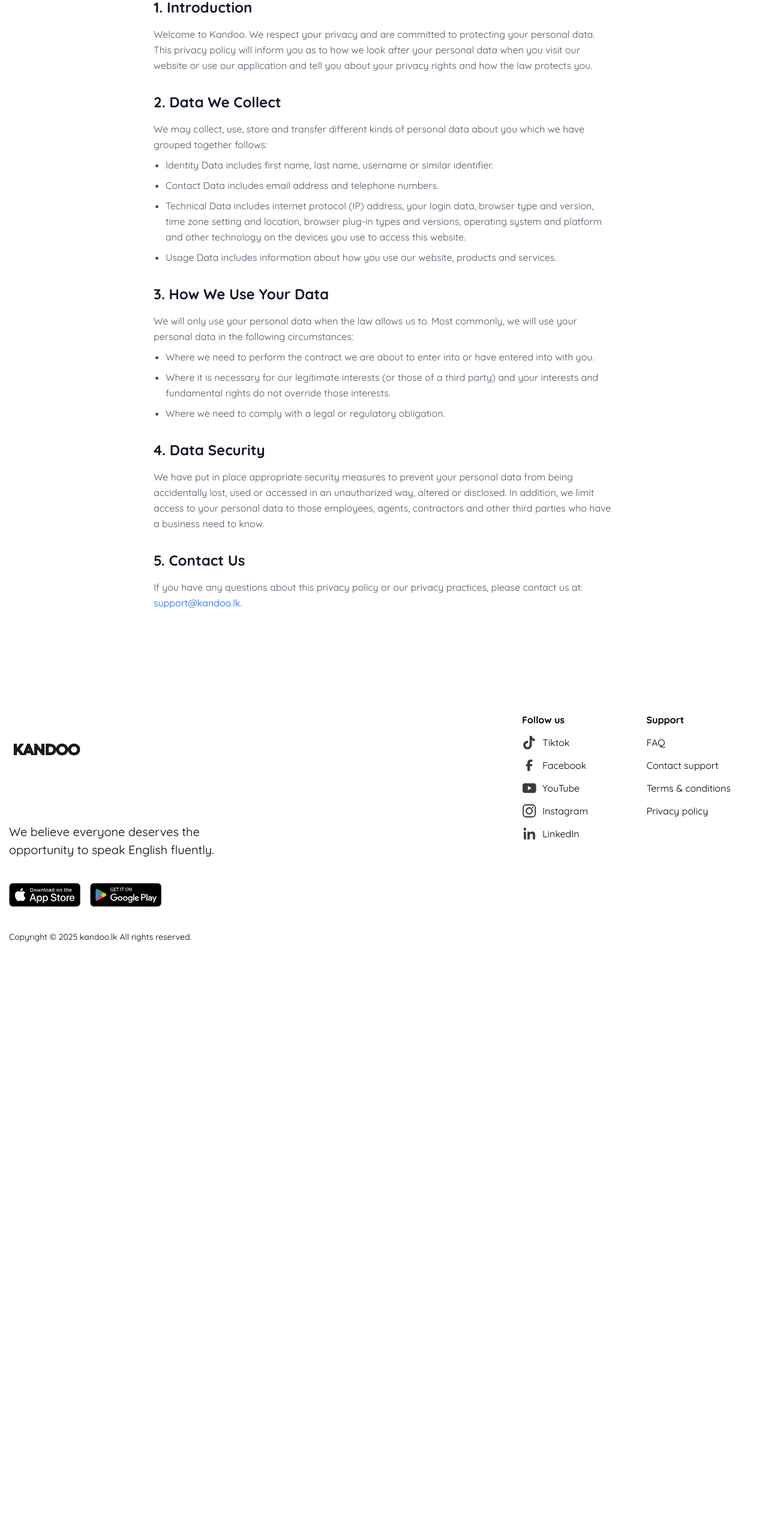
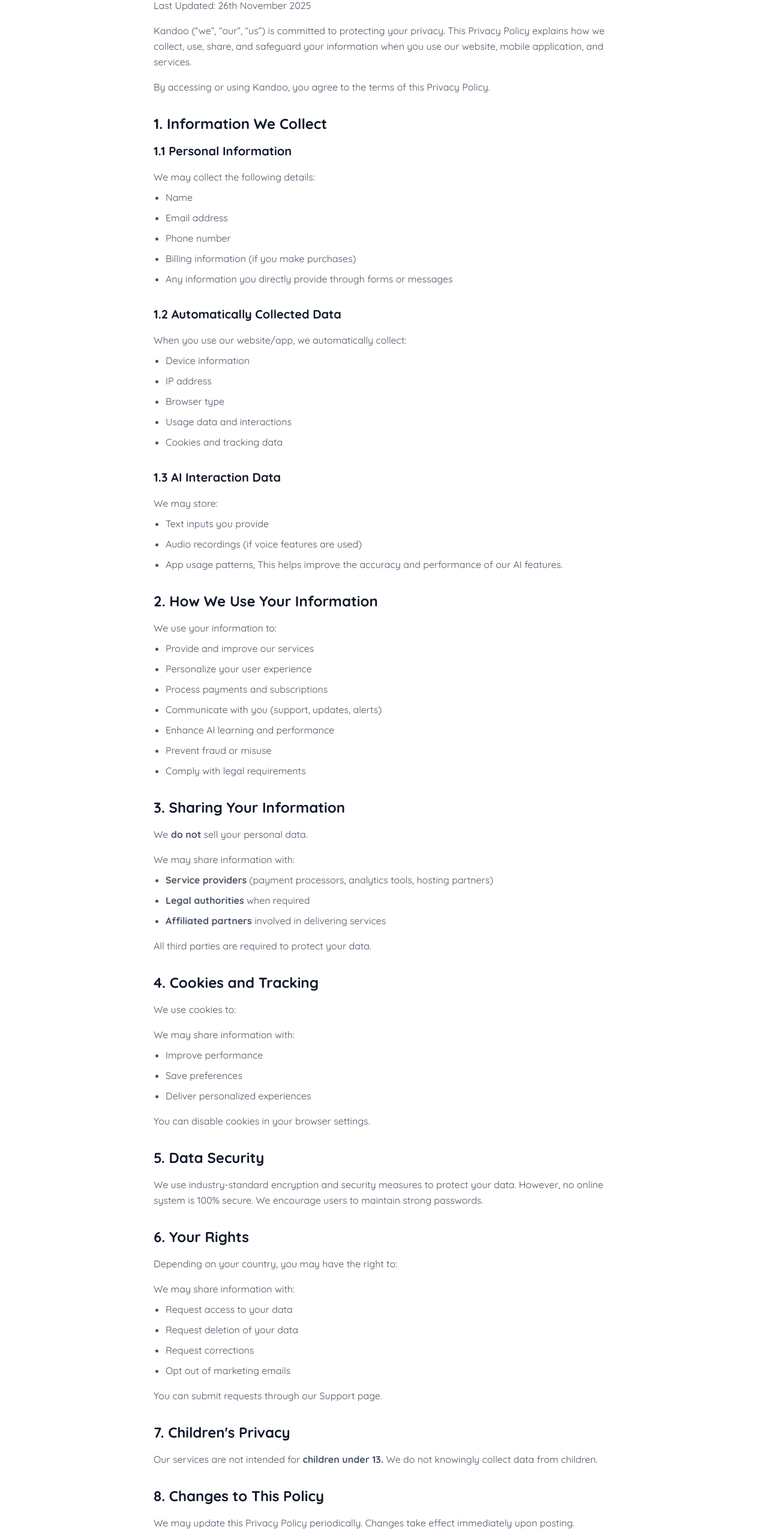
Before and after one commit to hirushann/kandoo, a Next.js app: page /privacy-policy in a window 1280 px wide. Shown: the part 220-2786 px from the top of the page at 60% size. Before the commit the page ends 1883 px from the top, so only its background shows below. Built offline with nearby package versions, Linux system fonts and the light colour scheme.

Commit message:
privacy policy content

```diff
--- a/src/app/privacy-policy/page.tsx
+++ b/src/app/privacy-policy/page.tsx
@@ -13,50 +13,148 @@
 
           <div className="space-y-8 text-gray-600 leading-relaxed">
             <section>
-              <h2 className="text-2xl font-bold text-gray-900 mb-4">1. Introduction</h2>
+              <p className='mb-4'>Last Updated: 26th November 2025</p>
+              <p className='mb-4'>
+                Kandoo (“we”, “our”, “us”) is committed to protecting your privacy. This Privacy Policy explains how we collect, use, share, and safeguard your information when you use our website, mobile application, and services.
+              </p>
+              <p>By accessing or using Kandoo, you agree to the terms of this Privacy Policy.</p>
+            </section>
+
+            <section>
+              <h2 className="text-2xl font-bold text-gray-900 mb-4">1. Information We Collect</h2>
+              <h3 className="text-xl font-bold text-gray-900 mb-4">1.1 Personal Information</h3>
+              <p>We may collect the following details:</p>
+              <ul className="list-disc pl-5 mt-2 space-y-2">
+                <li>Name</li>
+                <li>Email address</li>
+                <li>Phone number</li>
+                <li>Billing information (if you make purchases)</li>
+                <li>Any information you directly provide through forms or messages</li>
+              </ul>
+            </section>
+
+            <section>
+              <h3 className="text-xl font-bold text-gray-900 mb-4">1.2 Automatically Collected Data</h3>
               <p>
-                Welcome to Kandoo. We respect your privacy and are committed to protecting your personal data.
-                This privacy policy will inform you as to how we look after your personal data when you visit our website
-                or use our application and tell you about your privacy rights and how the law protects you.
+                When you use our website/app, we automatically collect:
+              </p>
+              <ul className="list-disc pl-5 mt-2 space-y-2">
+                <li>Device information</li>
+                <li>IP address</li>
+                <li>Browser type</li>
+                <li>Usage data and interactions</li>
+                <li>Cookies and tracking data</li>
+              </ul>
+            </section>
+
+            <section>
+              <h3 className="text-xl font-bold text-gray-900 mb-4">1.3 AI Interaction Data</h3>
+              <p>
+                We may store:
+              </p>
+              <ul className="list-disc pl-5 mt-2 space-y-2">
+                <li>Text inputs you provide</li>
+                <li>Audio recordings (if voice features are used)</li>
+                <li>App usage patterns, This helps improve the accuracy and performance of our AI features.</li>
+              </ul>
+            </section>
+
+            <section>
+              <h2 className="text-2xl font-bold text-gray-900 mb-4">2. How We Use Your Information</h2>
+              <p>
+                We use your information to:
+              </p>
+              <ul className="list-disc pl-5 mt-2 space-y-2">
+                <li>Provide and improve our services</li>
+                <li>Personalize your user experience</li>
+                <li>Process payments and subscriptions</li>
+                <li>Communicate with you (support, updates, alerts)</li>
+                <li>Enhance AI learning and performance</li>
+                <li>Prevent fraud or misuse</li>
+                <li>Comply with legal requirements</li>
+              </ul>
+            </section>
+
+            <section>
+              <h2 className="text-2xl font-bold text-gray-900 mb-4">3. Sharing Your Information</h2>
+              <p className='mb-4'>
+                We <strong>do not</strong> sell your personal data.
+              </p>
+              <p>
+                We may share information with:
+              </p>
+              <ul className="list-disc pl-5 mt-2 space-y-2 mb-4">
+                <li><strong>Service providers</strong> (payment processors, analytics tools, hosting partners)</li>
+                <li><strong>Legal authorities</strong> when required</li>
+                <li><strong>Affiliated partners</strong> involved in delivering services</li>
+              </ul>
+              <p>
+                All third parties are required to protect your data.
               </p>
             </section>
 
             <section>
-              <h2 className="text-2xl font-bold text-gray-900 mb-4">2. Data We Collect</h2>
+              <h2 className="text-2xl font-bold text-gray-900 mb-4">4. Cookies and Tracking</h2>
+              <p className='mb-4'>
+                We use cookies to:
+              </p>
               <p>
-                We may collect, use, store and transfer different kinds of personal data about you which we have grouped together follows:
+                We may share information with:
               </p>
-              <ul className="list-disc pl-5 mt-2 space-y-2">
-                <li>Identity Data includes first name, last name, username or similar identifier.</li>
-                <li>Contact Data includes email address and telephone numbers.</li>
-                <li>Technical Data includes internet protocol (IP) address, your login data, browser type and version, time zone setting and location, browser plug-in types and versions, operating system and platform and other technology on the devices you use to access this website.</li>
-                <li>Usage Data includes information about how you use our website, products and services.</li>
+              <ul className="list-disc pl-5 mt-2 space-y-2 mb-4">
+                <li>Improve performance</li>
+                <li>Save preferences</li>
+                <li>Deliver personalized experiences</li>
               </ul>
-            </section>
-
-            <section>
-              <h2 className="text-2xl font-bold text-gray-900 mb-4">3. How We Use Your Data</h2>
               <p>
-                We will only use your personal data when the law allows us to. Most commonly, we will use your personal data in the following circumstances:
-              </p>
-              <ul className="list-disc pl-5 mt-2 space-y-2">
-                <li>Where we need to perform the contract we are about to enter into or have entered into with you.</li>
-                <li>Where it is necessary for our legitimate interests (or those of a third party) and your interests and fundamental rights do not override those interests.</li>
-                <li>Where we need to comply with a legal or regulatory obligation.</li>
-              </ul>
-            </section>
-
-            <section>
-              <h2 className="text-2xl font-bold text-gray-900 mb-4">4. Data Security</h2>
-              <p>
-                We have put in place appropriate security measures to prevent your personal data from being accidentally lost, used or accessed in an unauthorized way, altered or disclosed. In addition, we limit access to your personal data to those employees, agents, contractors and other third parties who have a business need to know.
+                You can disable cookies in your browser settings.
               </p>
             </section>
 
             <section>
-              <h2 className="text-2xl font-bold text-gray-900 mb-4">5. Contact Us</h2>
+              <h2 className="text-2xl font-bold text-gray-900 mb-4">5. Data Security</h2>
               <p>
-                If you have any questions about this privacy policy or our privacy practices, please contact us at: <a href="mailto:support@kandoo.lk" className="text-blue-600 hover:underline">support@kandoo.lk</a>.
+                We use industry-standard encryption and security measures to protect your data. However, no online system is 100% secure. We encourage users to maintain strong passwords.
+              </p>
+            </section>
+
+            <section>
+              <h2 className="text-2xl font-bold text-gray-900 mb-4">6. Your Rights</h2>
+              <p className='mb-4'>
+                Depending on your country, you may have the right to:
+              </p>
+              <p>
+                We may share information with:
+              </p>
+              <ul className="list-disc pl-5 mt-2 space-y-2 mb-4">
+                <li>Request access to your data</li>
+                <li>Request deletion of your data</li>
+                <li>Request corrections</li>
+                <li>Opt out of marketing emails</li>
+              </ul>
+              <p>
+                You can submit requests through our Support page.
+              </p>
+            </section>
+
+            <section>
+              <h2 className="text-2xl font-bold text-gray-900 mb-4">7. Children's Privacy</h2>
+              <p>
+                Our services are not intended for <strong> children under 13. </strong> We do not knowingly collect data from children.
+              </p>
+            </section>
+
+            <section>
+              <h2 className="text-2xl font-bold text-gray-900 mb-4">8. Changes to This Policy</h2>
+              <p>
+                We may update this Privacy Policy periodically. Changes take effect immediately upon posting.
+              </p>
+            </section>
+
+            <section>
+              <h2 className="text-2xl font-bold text-gray-900 mb-4">9. Contact Us</h2>
+              <p>
+                If you have questions about this Privacy Policy, please contact: <a href="mailto:support@kandoo.lk" className="text-blue-600 hover:underline">support@kandoo.lk</a>.
               </p>
             </section>
           </div>
```
